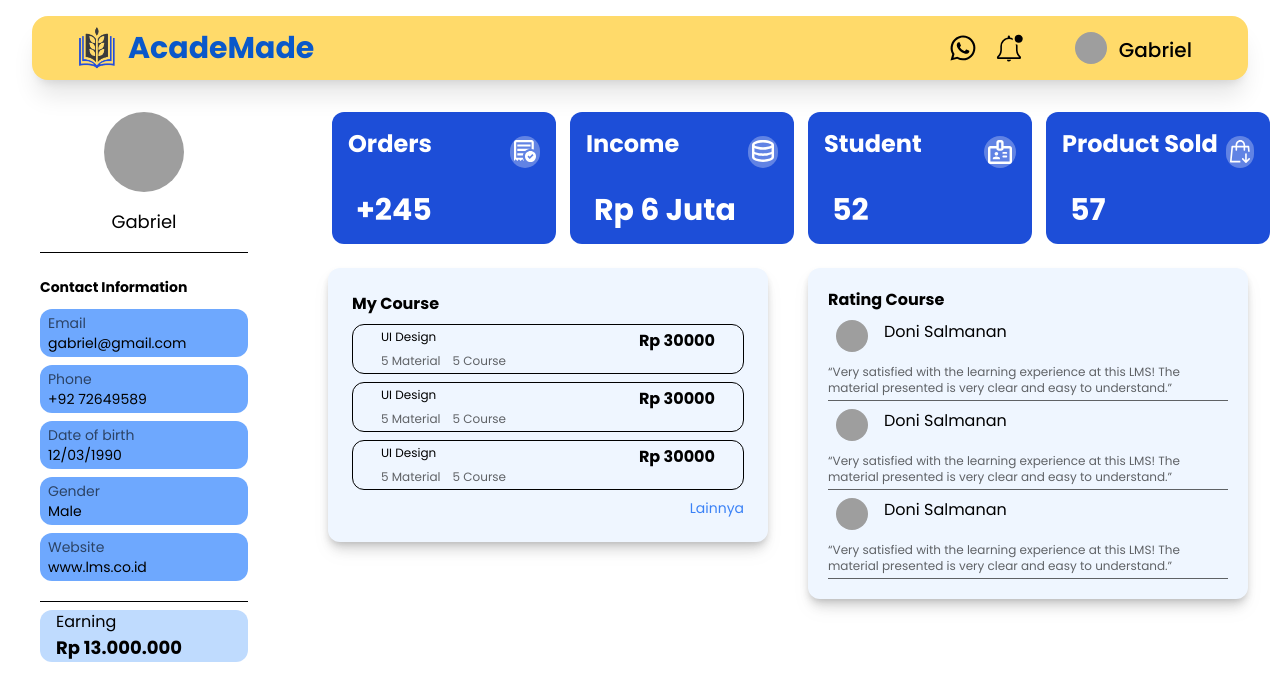
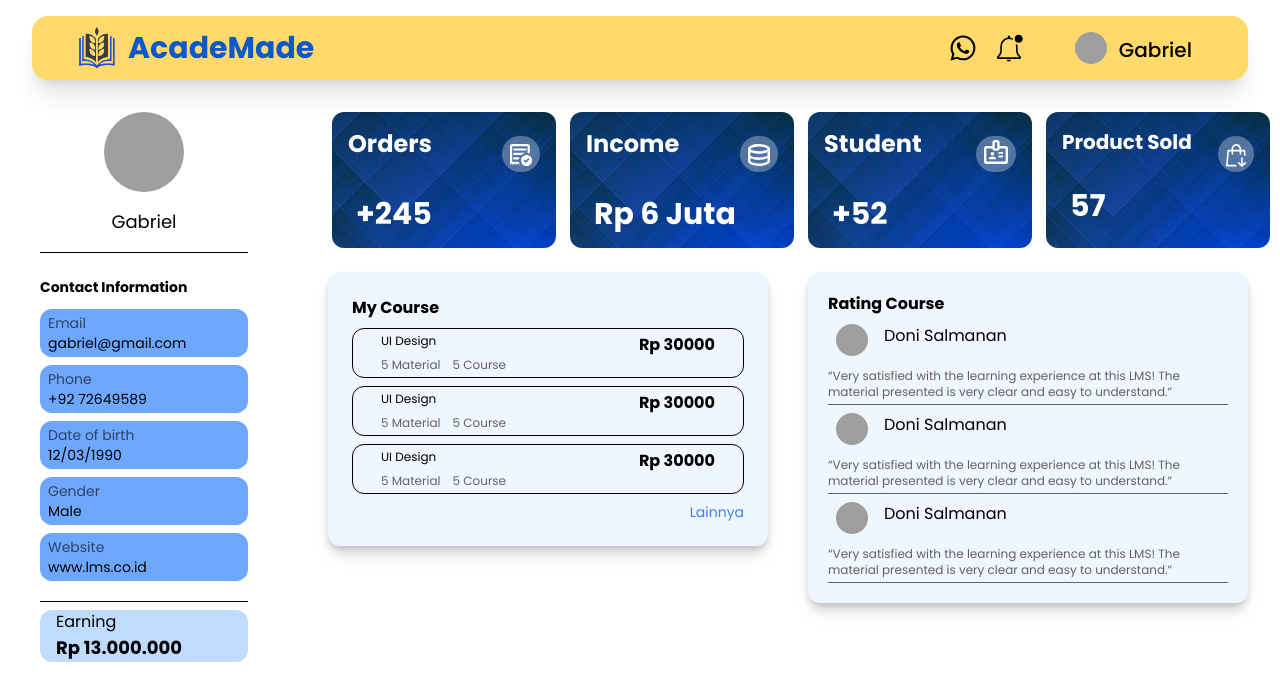
Before and after one commit to Capstone-Project-Kelompok-11/frontend-web-react, a React (Vite) app: page /profile in a window 1280 px wide. Shown: the top 700 px of the page. Built offline with nearby package versions, Linux system fonts and the light colour scheme; grey boxes are pictures that could not be loaded.

Commit message:
refactor: add Profile Dash

```diff
--- a/src/components/molecules/IncomeDash/IncomeDash.molecul.jsx
+++ b/src/components/molecules/IncomeDash/IncomeDash.molecul.jsx
@@ -3,10 +3,12 @@ import IncomeIcon from "../../atoms/Icons/IncomeIcon.atom";
 
 function IncomeDash({ newIncome }) {
   return (
-    <div className="inline-flex flex-col p-2 mx-3 font-bold rounded-xl text-white w-56 bg-blue-700 ">
+    <div className="inline-flex flex-col p-2 mx-3 font-bold rounded-xl text-white w-56 bg-[url('../../src/assets/bgProfile.jpg')]">
       <div className="flex px-2 my-2 justify-between">
         <h1 className="pb-4 text-2xl">Income</h1>
-        <div className=" rounded-full h-8 my-2 p-1 bg-white bg-opacity-30"><IncomeIcon /></div>
+        <div className=" rounded-full h-9 pt-2 my-2 p-2 bg-white bg-opacity-30">
+          <IncomeIcon />
+        </div>
       </div>
       <p className="text-3xl px-4 py-2">Rp {newIncome} Juta</p>
     </div>
--- a/src/components/molecules/OrderDash/OrderDash.molecule.jsx
+++ b/src/components/molecules/OrderDash/OrderDash.molecule.jsx
@@ -3,10 +3,12 @@ import OrderIcon from "../../atoms/Icons/OrderIcon.atom";
 
 function OrderDash({ newOrder }) {
   return (
-    <div className="inline-flex flex-col p-2 mx-3 font-bold rounded-xl text-white w-56 bg-blue-700 ">
+    <div className="inline-flex flex-col p-2 mx-3 font-bold rounded-xl text-white w-56 bg-[url('../../src/assets/bgProfile.jpg')]">
       <div className="flex px-2 my-2 justify-between">
         <h1 className="pb-4 text-2xl">Orders</h1>
-        <div className=" rounded-full h-8 my-2 p-1 bg-white bg-opacity-30"><OrderIcon /></div>
+        <div className=" rounded-full h-9 pt-2 my-2 p-2 bg-white bg-opacity-30">
+          <OrderIcon />
+        </div>
       </div>
       <p className="text-3xl px-4 py-2">+{newOrder}</p>
     </div>
--- a/src/components/molecules/ProductSold/ProductSoldDash.molecul.jsx
+++ b/src/components/molecules/ProductSold/ProductSoldDash.molecul.jsx
@@ -3,10 +3,12 @@ import ProductSoldIcon from "../../atoms/Icons/ProductSoldIcon.atom";
 
 function ProductSoldDash({ newProductSold }) {
   return (
-    <div className="inline-flex flex-col p-2 mx-3 font-bold rounded-xl text-white w-56 bg-blue-700 ">
+    <div className="inline-flex flex-col p-2 mx-3 font-bold rounded-xl text-white w-56 bg-[url('../../src/assets/bgProfile.jpg')]">
       <div className="flex px-2 my-2 justify-between">
-        <h1 className="pb-4 text-2xl">Product Sold</h1>
-        <div className=" rounded-full h-8 my-2 p-1 bg-white bg-opacity-30"><ProductSoldIcon /></div>
+        <h1 className="pb-4 text-xl">Product Sold</h1>
+        <div className="  rounded-full h-9 mt-2 p-2 bg-white bg-opacity-30">
+          <ProductSoldIcon />
+        </div>
       </div>
       <p className="text-3xl px-4 py-2">{newProductSold}</p>
     </div>
--- a/src/components/molecules/StudentProfileDash/StudentProfileDash.molecul.jsx
+++ b/src/components/molecules/StudentProfileDash/StudentProfileDash.molecul.jsx
@@ -3,12 +3,14 @@ import StudentIcon from "../../atoms/Icons/StudentIcon.atom";
 
 function StudentProfileDash({ newStudent }) {
   return (
-    <div className="inline-flex flex-col p-2 mx-3 font-bold rounded-xl text-white w-56 bg-blue-700 ">
+    <div className="inline-flex flex-col p-2 mx-3 font-bold rounded-xl text-white w-56 bg-[url('../../src/assets/bgProfile.jpg')]">
       <div className="flex px-2 my-2 justify-between">
         <h1 className="pb-4 text-2xl">Student</h1>
-        <div className=" rounded-full h-8 my-2 p-1 bg-white bg-opacity-30"><StudentIcon /></div>
+        <div className="rounded-full h-9 pt-1 my-2 p-2 bg-white bg-opacity-30">
+          <StudentIcon />
+        </div>
       </div>
-      <p className="text-3xl px-4 py-2">{newStudent}</p>
+      <p className="text-3xl px-4 py-2">+{newStudent}</p>
     </div>
   );
 }
```
